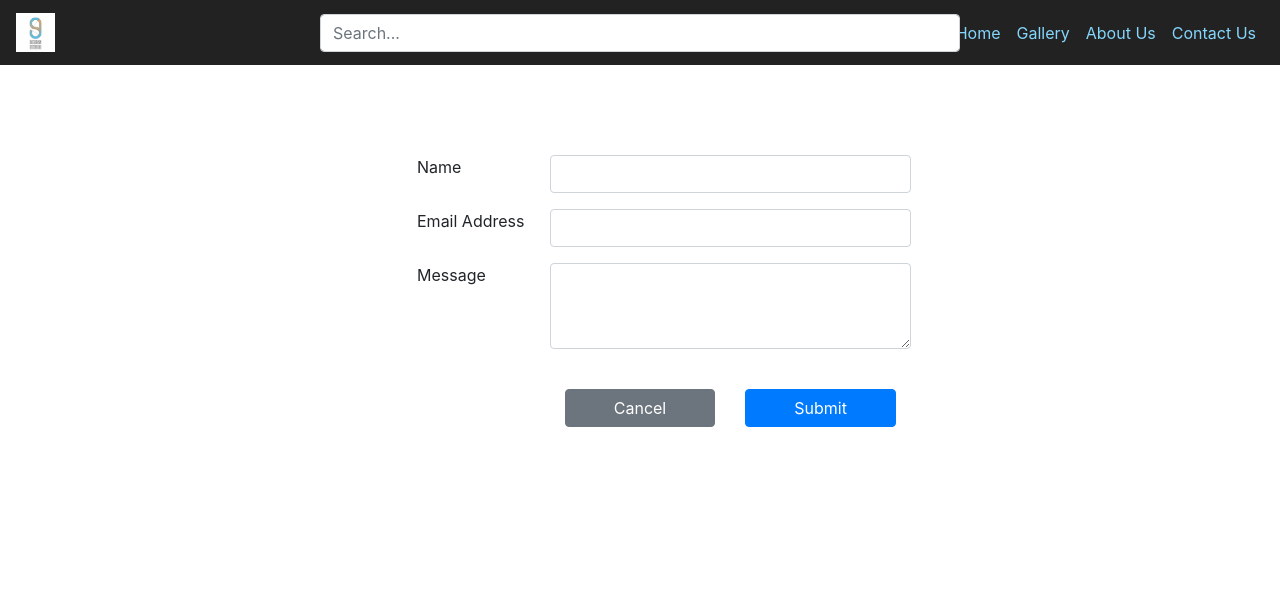
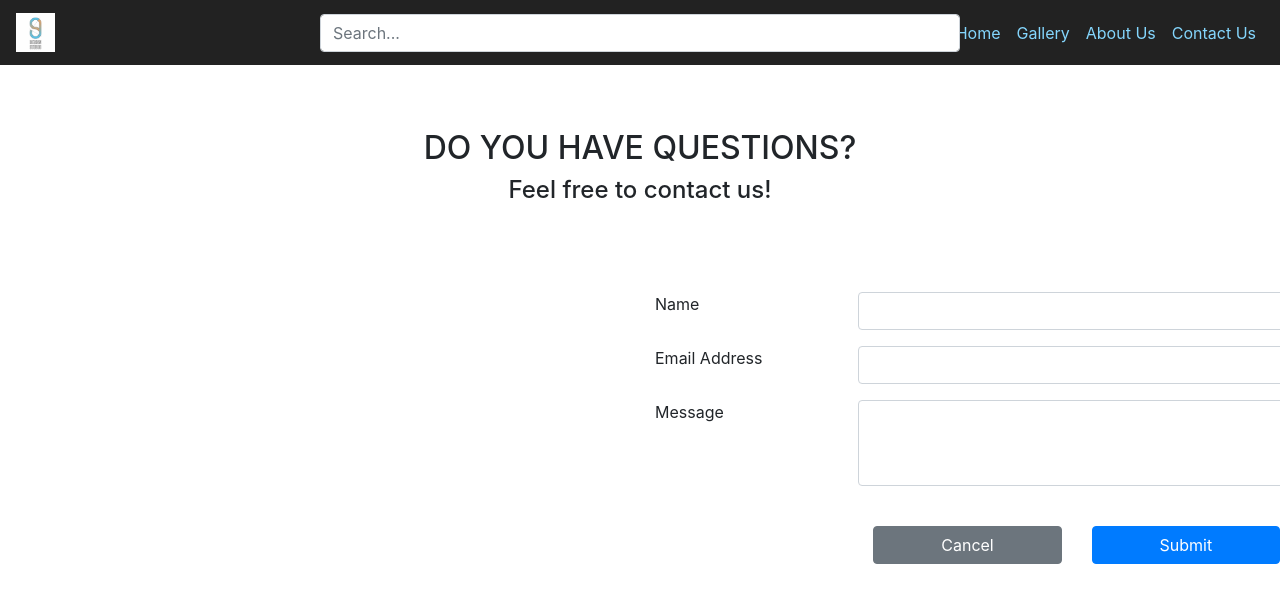
Before and after one commit to deshpandem10/jStudio-project, a React (Create React App) app in the folder code_files/: page /contact in a window 1280 px wide. Shown: the top 602 px of the page. Built offline with nearby package versions, Linux system fonts and the light colour scheme.

Commit message:
Contact us page css modifications in progress.

```diff
--- a/code_files/src/Components/ContactPage/Contact.css
+++ b/code_files/src/Components/ContactPage/Contact.css
@@ -3,14 +3,14 @@
 /*  IMPORTANT --- ADD MEDIA QUERIES */
 
 .contactUs-page {
-    width: 40%;
-    margin: auto;
-    margin-top: 7%;
+    display: flex;
+    flex-direction: column;
+    justify-content: center;
+    align-items: center;
 }
 
 .contactForm-label {
     text-align: start;
-    padding-left: 3em;
 }
 
 #reset-form, #submit-form {
--- a/code_files/src/Components/ContactPage/Contact.js
+++ b/code_files/src/Components/ContactPage/Contact.js
@@ -7,7 +7,17 @@ export class Contact extends React.Component {
 
     render() {
         return (
-            <div className="contactUs-page">
+            <div style={{marginTop: "5%"}}>
+                <div className="row contactUs-page">
+                    <h2>DO YOU HAVE QUESTIONS?</h2>
+                </div>
+                <div className="row contactUs-page">
+                    <h4>Feel free to contact us!</h4>
+                </div>
+
+                <div className="row" style={{marginTop: "5em"}}>
+                    <div className="col-sm-6"></div>
+                    <div className="col-sm-6">
                         <form id="contact-form">
                             <div className="row form-group">
                                 <label htmlFor="name" className="col-sm-4 contactForm-label">Name </label>
@@ -33,6 +43,12 @@ export class Contact extends React.Component {
                             </div>
                         </form>
                     </div>
+                </div>
+
+
+
+
+            </div>
         )
     }
 }
```
Lines whose indentation alone changed are shown as unchanged.
